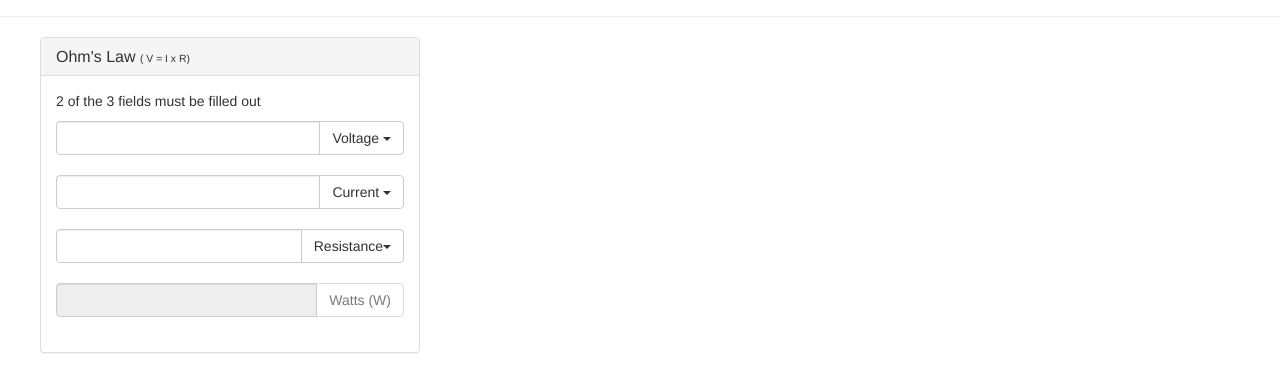
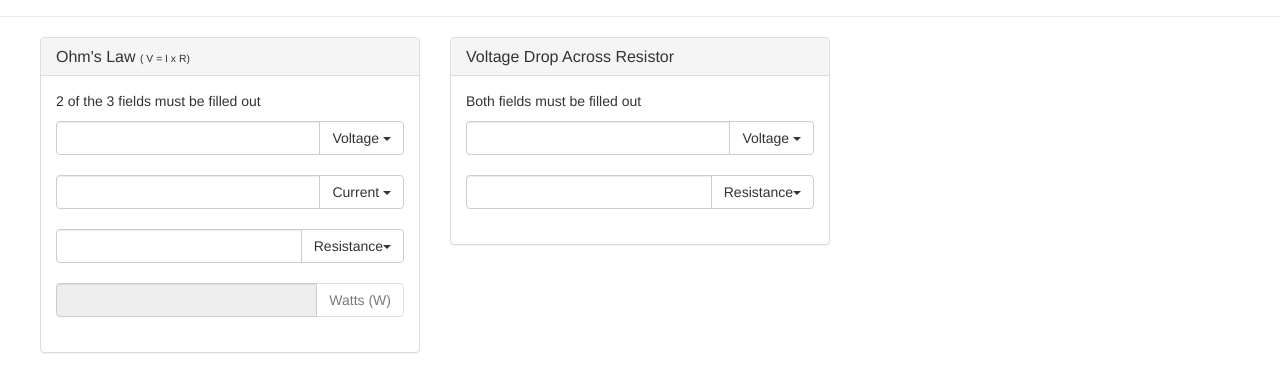
Before and after one commit to keegandonley/EE-Calculator, a plain HTML site: page equations.html in a window 1280 px wide. Shown: the part 123-514 px from the top of the page. Drawn offline with Linux system fonts and the light colour scheme.

Commit message:
comments

```diff
--- a/equations.html
+++ b/equations.html
@@ -61,6 +61,8 @@
   <h1>Equation Calculator</h1>
 </div>
 <div class="row">
+
+    <!-- Ohm's Law Equation Module -->
     <div class="col-md-4">
         <div class="panel panel-default equationbox">
             <div class="panel-heading">
@@ -118,13 +120,15 @@
         </div>
     </div>
 
-    <!-- <div class="col-md-4">
+    <!-- Voltage Drop Equation Module -->
+    <div class="col-md-4">
         <div class="panel panel-default equationbox">
             <div class="panel-heading">
                 <h3 class="panel-title">Voltage Drop Across Resistor</h3>
             </div>
             <div class="panel-body">
                 <p> Both fields must be filled out <p>
+                <!-- New Input Group -->
                 <div class="input-group">
                     <input type="text" class="form-control" aria-label="..." id="voltage-resistor-input">
                     <div class="input-group-btn">
@@ -135,7 +139,8 @@
                         </ul>
                     </div>
                 </div>
-
+                <!-- End Input Group -->
+                <!-- New Input Group -->
                 <div class="input-group">
                     <input type="text" class="form-control" aria-label="..." id="resistance-resistor-input">
                     <div class="input-group-btn">
@@ -148,9 +153,9 @@
                         </ul>
                     </div>
                 </div>
-
+                <!-- End Input Group -->
             </div>
         </div>
-    </div> -->
+    </div>
 </body>
 </html>
```
